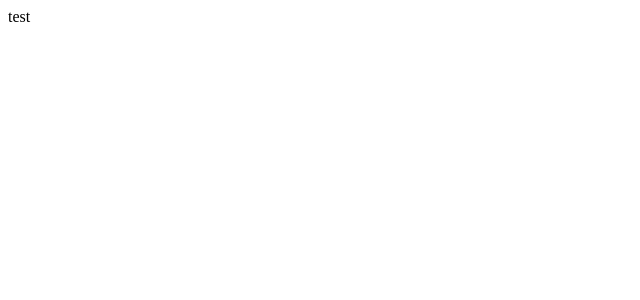
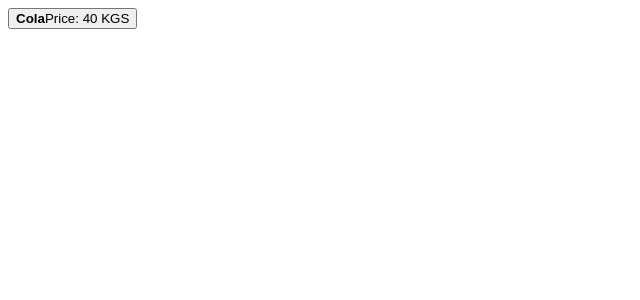
Before and after one commit to andsana/test-7, a React (Vite) app: page / in a window 1280 px wide. Shown: the top 300 px of the page, without its empty margins (0-640 px from the left). Built offline with nearby package versions, Linux system fonts and the light colour scheme.

Commit message:
Создан компонент для добавления товара в меню

```diff
--- a/src/App.tsx
+++ b/src/App.tsx
@@ -1,7 +1,16 @@
+import AddItem from './Components/AddItem/AddItem';
+
 function App() {
+
+  const addOrder = () => {
+    console.log('Click');
+  };
+
   return (
-    <div>test</div>
-  );
+    <div className="container">
+      <AddItem name="Cola" price={40} onClickMenu={addOrder}/>
+    </div>
+);
 }
 
 export default App;
--- /dev/null
+++ b/src/Components/AddItem/AddItem.tsx
@@ -0,0 +1,18 @@
+import React from 'react';
+
+interface Props {
+  name: string;
+  price: number;
+  onClickMenu: React.MouseEventHandler;
+}
+
+const AddItem: React.FC<Props> = ({name, price, onClickMenu}) => {
+  return (
+    <button onClick={onClickMenu}>
+      <strong className="d-block">{name}</strong>
+      Price: {price} KGS
+    </button>
+  );
+};
+
+export default AddItem;
```
